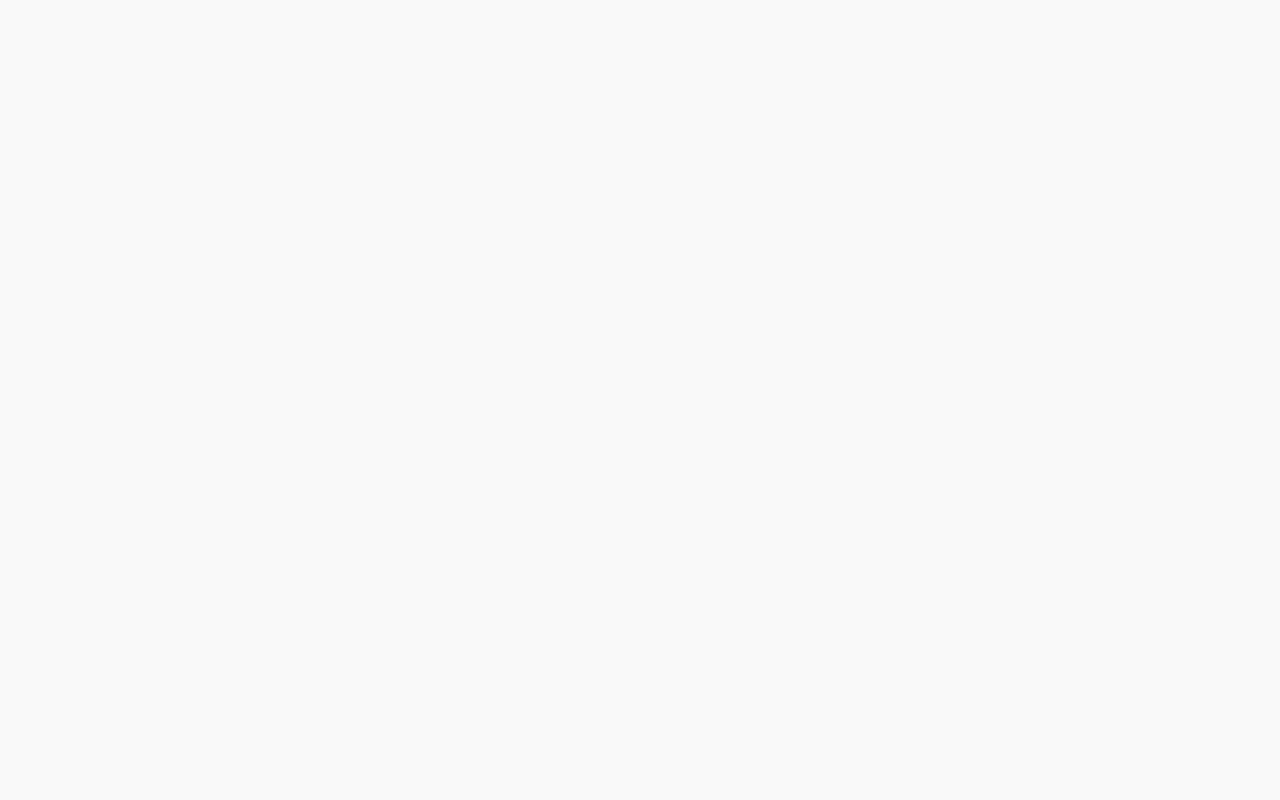
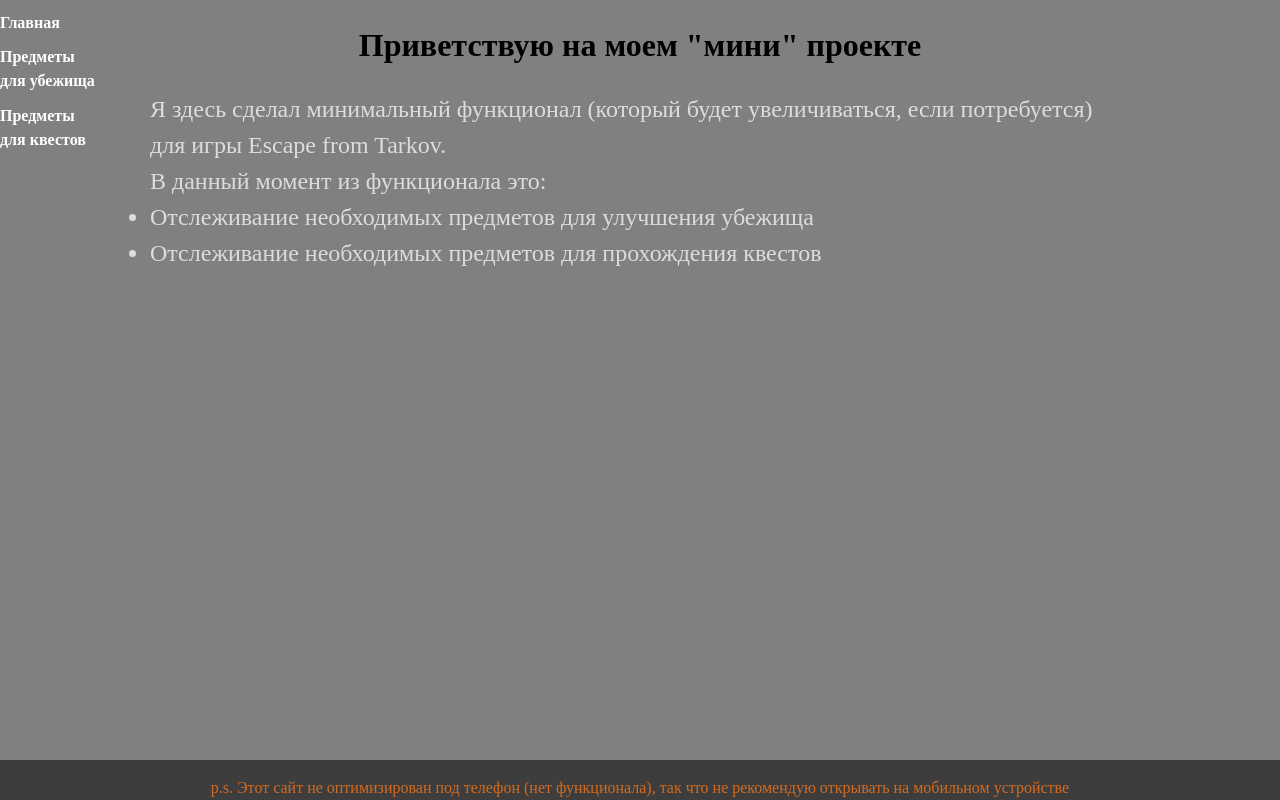
Before and after one commit to SaXaReD/saxared.github.io, a plain HTML site: page index.html in a window 1280 px wide. Drawn offline with Linux system fonts and the light colour scheme.

Commit message:
Изменение структуры, теперь есть переключение и фиксированные поля

```diff
--- a/index.html
+++ b/index.html
@@ -6,7 +6,19 @@
     <link rel="stylesheet" href="styles\app.css">
     <title>Я еще не придумал</title>
   </head>
+  <header>
+    <a href="index.html"><h1>Главная</h1></a>
+    <a href="hideout.html"><h1>Предметы для убежища</h1></a>
+    <a href="quest.html"><h1>Предметы для квестов</h1></a>
+  </header>
+  <article class="down">
+    <p class="attention">p.s. Этот сайт не оптимизирован под телефон (нет функционала), так что не рекомендую открывать на мобильном устройстве</p>
+  </article>
   <body>
-
-</body>
+    <h1 class="h1">Приветствую на моем "мини" проекте</h1>
+    <p class="main-page">Я здесь сделал минимальный функционал (который будет увеличиваться, если потребуется) для игры Escape from Tarkov.</p>
+    <ul class="main-page"><p class="main-page">В данный момент из функционала это:</p>
+      <li>Отслеживание необходимых предметов для улучшения убежища</li>
+      <li>Отслеживание необходимых предметов для прохождения квестов</li>
+    </ul>
 </html>
--- a/styles/app.css
+++ b/styles/app.css
@@ -1,8 +1,12 @@
+:root {
+  --h1: 32px;
+}
+
 body {
   font-family: 'Times New Roman', Times, serif;
   line-height: 1.5;
 
-    background-color: #f9f9f9;
+  background-color: gray;
   color: #3d3b3b;
 
   width: 980px;
@@ -10,12 +14,64 @@ body {
 }
 
 h1 {
-    text-align: center;
-    font-size: 36px;
-    margin-bottom: 0;
+  font-size: 1em;
 }
 
-  main > h2 {
+header {
+  display: block;
+  position: fixed;
+  top: 0;
+  left: 0;
+  color: white;
+  height: 100%;
+  width: 100px;
+}
+
+a {
+  outline: none;
+  text-decoration: none;
+}
+
+a:link {
+  color: #fff;
+}
+
+a:visited {
+  color: #fff;
+}
+
+.h1 {
+  font-size: var(--h1);
+  color: black;
   text-align: center;
-    font-size: 25px;
 }
+
+.main-page {
+  font-size: 24px;
+  color: gainsboro;
+
+  margin: 0;
+}
+
+ul {
+  padding: 0;
+}
+
+.attention {
+  text-align: center;
+  font-size: 16px;
+  color: chocolate;
+}
+
+.down {
+  display: block;
+  position: fixed;
+  bottom: 0;
+  right: 0;
+  height: 40px;
+  width: 100%;
+}
+
+.down {
+  background-color: rgba(0, 0, 0, 0.521);
+}
```
Also changed, not shown: hideout.html (added, +21 -0 lines), quest.html (added, +21 -0 lines). Lines whose indentation alone changed are shown as unchanged.
